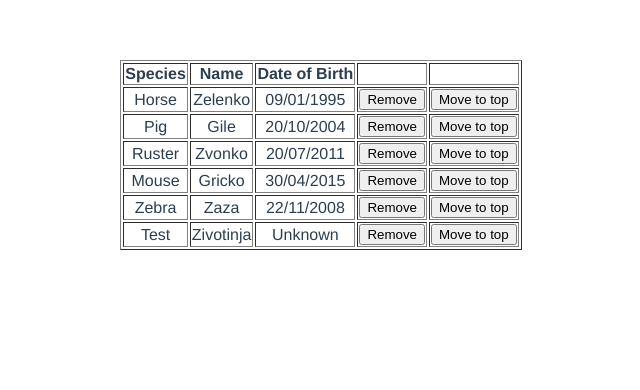
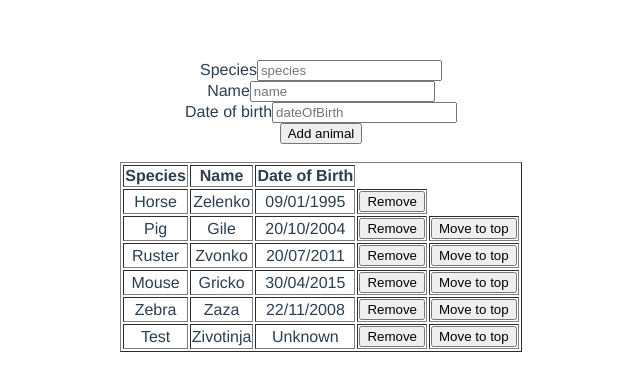
Before and after one commit to eennaa/zoo-vue, a Vue app: page / in a window 1280 px wide. Shown: the top 390 px of the page, without its empty margins (319-959 px from the left). Built offline with nearby package versions, Linux system fonts and the light colour scheme.

Commit message:
Zadatak 5

```diff
--- a/src/components/AnimalList.vue
+++ b/src/components/AnimalList.vue
@@ -1,12 +1,23 @@
 <template>
   <div>
+
+      <form @submit.prevent >
+        <label>Species</label>
+        <input v-model="newAnimal.species" type="text" placeholder="species" > <br>
+        <label>Name</label>
+        <input v-model="newAnimal.name" type="text" placeholder="name"> <br>
+        <label>Date of birth</label>
+        <input v-model="newAnimal.dateOfBirth" type="text" placeholder="dateOfBirth"> <br>
+        <button @click="addAnimal">Add animal</button> <br> <br>
+      </form>
+
       <table border=1 align="center">
         <thead>
           <th>Species</th>
           <th>Name</th>
           <th>Date of Birth</th>
-          <th></th>
-          <th></th>
+          <!-- <th></th>
+          <th></th> -->
         </thead>
         <tbody>
           <tr v-for="(animal,index) in animals" :key="index" >
@@ -15,7 +26,10 @@
             <td v-if= "animal.dateOfBirth"> {{animal.dateOfBirth}} </td>
             <td v-else> {{ nonexistent }} </td>
             <th> <button @click="removeAnimal(animal)"> Remove</button> </th>
-            <th> <button @click="moveToTopAnimal(animal)"> Move to top</button> </th>
+            <th v-if="animals.indexOf(animal) !== 0">
+              <button @click="moveToTopAnimal(animal)"> Move to top</button>
+            </th>
+            <!-- <th v-else></th> -->
           </tr>
         </tbody>
       </table>
@@ -36,7 +50,8 @@ export default {
         {species: "Mouse", name: "Gricko", dateOfBirth: "30/04/2015"},
         {species: "Zebra", name: "Zaza", dateOfBirth: "22/11/2008"},
         {species: "Test", name: "Zivotinja", dateOfBirth: ""},
-      ]
+      ],
+      newAnimal: {}
     };
   },
   methods: {
@@ -50,7 +65,14 @@ export default {
       this.removeAnimal(animal);
       this.animals.unshift(animal);
 
-    }
+    },
+
+    addAnimal(){
+      // console.log(this.newAnimal);
+      this.animals.push(this.newAnimal);
+      this.newAnimal = {};
+    },
+
   },
 }
 </script>
```
